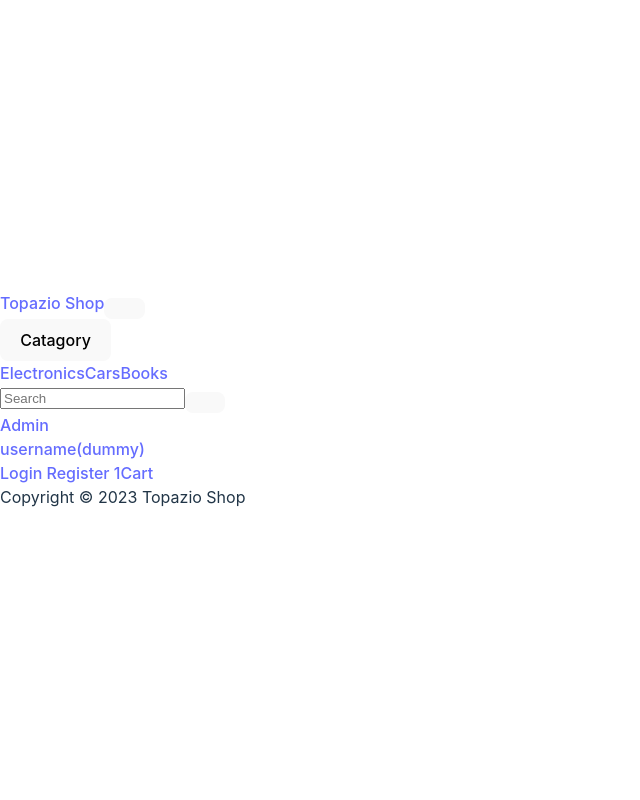
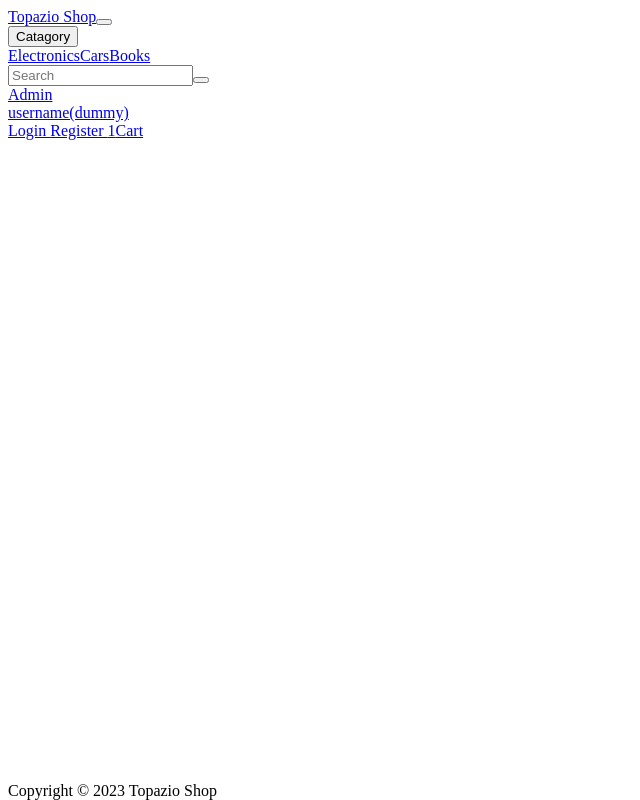
Before and after one commit to wichapons/Advance-E-commerce-Website, a React (Vite) app in the folder frontend/: page / in a window 1280 px wide. Shown: the whole page, without its empty margins (0-640 px from the left). Built offline with nearby package versions, Linux system fonts and the light colour scheme.

Commit message:
Update styling for html, body, and footer

```diff
--- a/frontend/src/index.css
+++ b/frontend/src/index.css
@@ -1,69 +1,14 @@
-:root {
-  font-family: Inter, system-ui, Avenir, Helvetica, Arial, sans-serif;
-  line-height: 1.5;
-  font-weight: 400;
-
-  color-scheme: light dark;
-  color: rgba(255, 255, 255, 0.87);
-  background-color: #242424;
-
-  font-synthesis: none;
-  text-rendering: optimizeLegibility;
-  -webkit-font-smoothing: antialiased;
-  -moz-osx-font-smoothing: grayscale;
-  -webkit-text-size-adjust: 100%;
+html{
+  position: relative;
+  min-height: 100%;
 }
 
-a {
-  font-weight: 500;
-  color: #646cff;
-  text-decoration: inherit;
-}
-a:hover {
-  color: #535bf2;
+body{
+  margin-bottom: 120px;
 }
 
-body {
-  margin: 0;
-  display: flex;
-  place-items: center;
-  min-width: 320px;
-  min-height: 100vh;
+footer{
+  position: absolute;
+  bottom: 0;
+  width: 100%;
 }
-
-h1 {
-  font-size: 3.2em;
-  line-height: 1.1;
-}
-
-button {
-  border-radius: 8px;
-  border: 1px solid transparent;
-  padding: 0.6em 1.2em;
-  font-size: 1em;
-  font-weight: 500;
-  font-family: inherit;
-  background-color: #1a1a1a;
-  cursor: pointer;
-  transition: border-color 0.25s;
-}
-button:hover {
-  border-color: #646cff;
-}
-button:focus,
-button:focus-visible {
-  outline: 4px auto -webkit-focus-ring-color;
-}
-
-@media (prefers-color-scheme: light) {
-  :root {
-    color: #213547;
-    background-color: #ffffff;
-  }
-  a:hover {
-    color: #747bff;
-  }
-  button {
-    background-color: #f9f9f9;
-  }
-}
```
